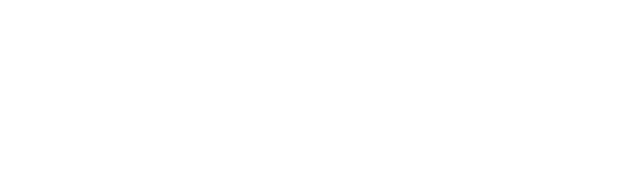
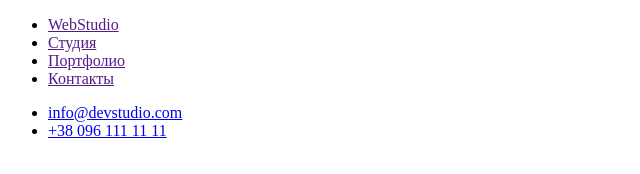
Before and after one commit to DashaPash/goit-markup-hw-01, a plain HTML site: page index.html in a window 1280 px wide. Shown: the whole page, without its empty margins (0-640 px from the left). Drawn offline with Linux system fonts and the light colour scheme.

Commit message:
Оформляет header

```diff
--- a/index.html
+++ b/index.html
@@ -1,14 +1,42 @@
 <!DOCTYPE html>
-<html lang="en">
+<html lang="ru">
 <head>
     <meta charset="UTF-8">
     <meta http-equiv="X-UA-Compatible" content="IE=edge">
     <meta name="viewport" content="width=device-width, initial-scale=1.0">
-    <title>Document</title>
+    <title>Домашняя работа</title>
 </head>
 <body>
     <!--Шапка сайта-->
-    <header></header>
+    <header>
+        <nav>
+            <ul>
+                 <li>
+                    <a href="">WebStudio</a>
+                </li>
+                <li>
+                      <a href="">Студия</a>
+                </li>
+                <li>
+                     <a href="">Портфолио</a>
+                </li>
+                <li>
+                    <a href="">Контакты</a>
+                </li>
+            </ul>
+        </nav>
+        <!--Секция контакты-->
+        <section>
+            <ul>
+                <li>
+                    <a href="mailto:info@devstudio.com">info@devstudio.com</a>
+                </li>
+                <li>
+                    <a href="tel:+38 096 111 11 11">+38 096 111 11 11</a>
+                </li>
+            </ul>
+        </section>
+    </header>
     <main>
       <!-- Герой-->
       <section> </section>
```
